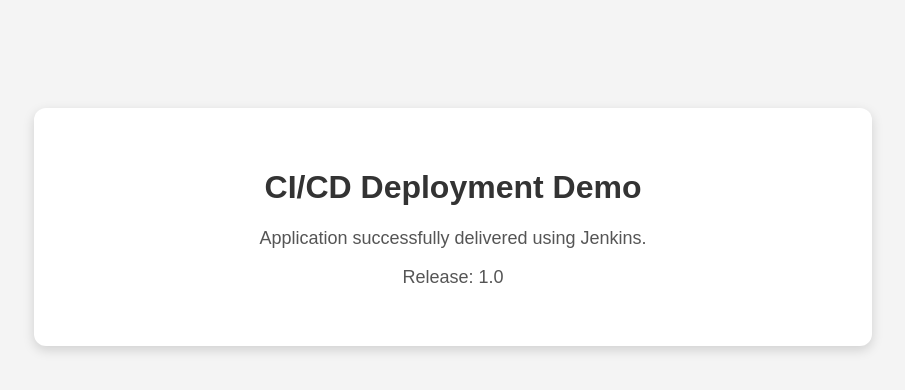
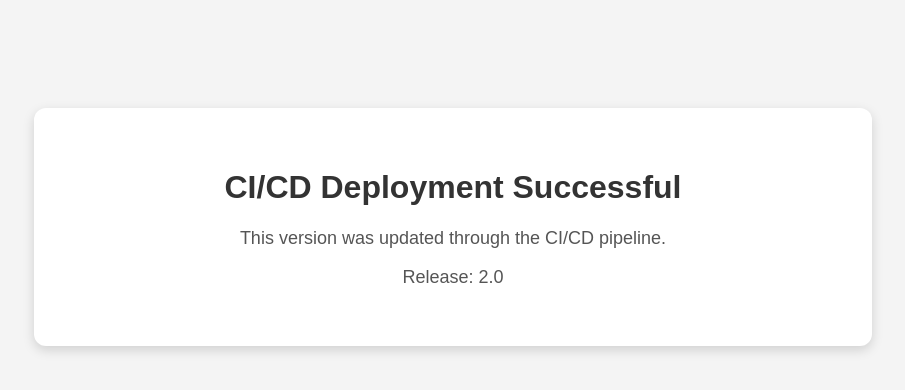
Before and after one commit to Vineet-B-Gajwani/jenkins-cicd-webapp, a plain HTML site: page index.html in a window 1280 px wide. Shown: the whole page, without its empty margins (187-1092 px from the left). Drawn offline with Linux system fonts and the light colour scheme.

Commit message:
Update deployment message and release version

```diff
--- a/index.html
+++ b/index.html
@@ -36,11 +36,11 @@
 
 <div class="container">
 
-    <h1>CI/CD Deployment Demo</h1>
+    <h1>CI/CD Deployment Successful</h1>
 
-    <p>Application successfully delivered using Jenkins.</p>
+    <p>This version was updated through the CI/CD pipeline.</p>
 
-    <p>Release: 1.0</p>
+    <p>Release: 2.0</p>
 
 </div>
 
```
